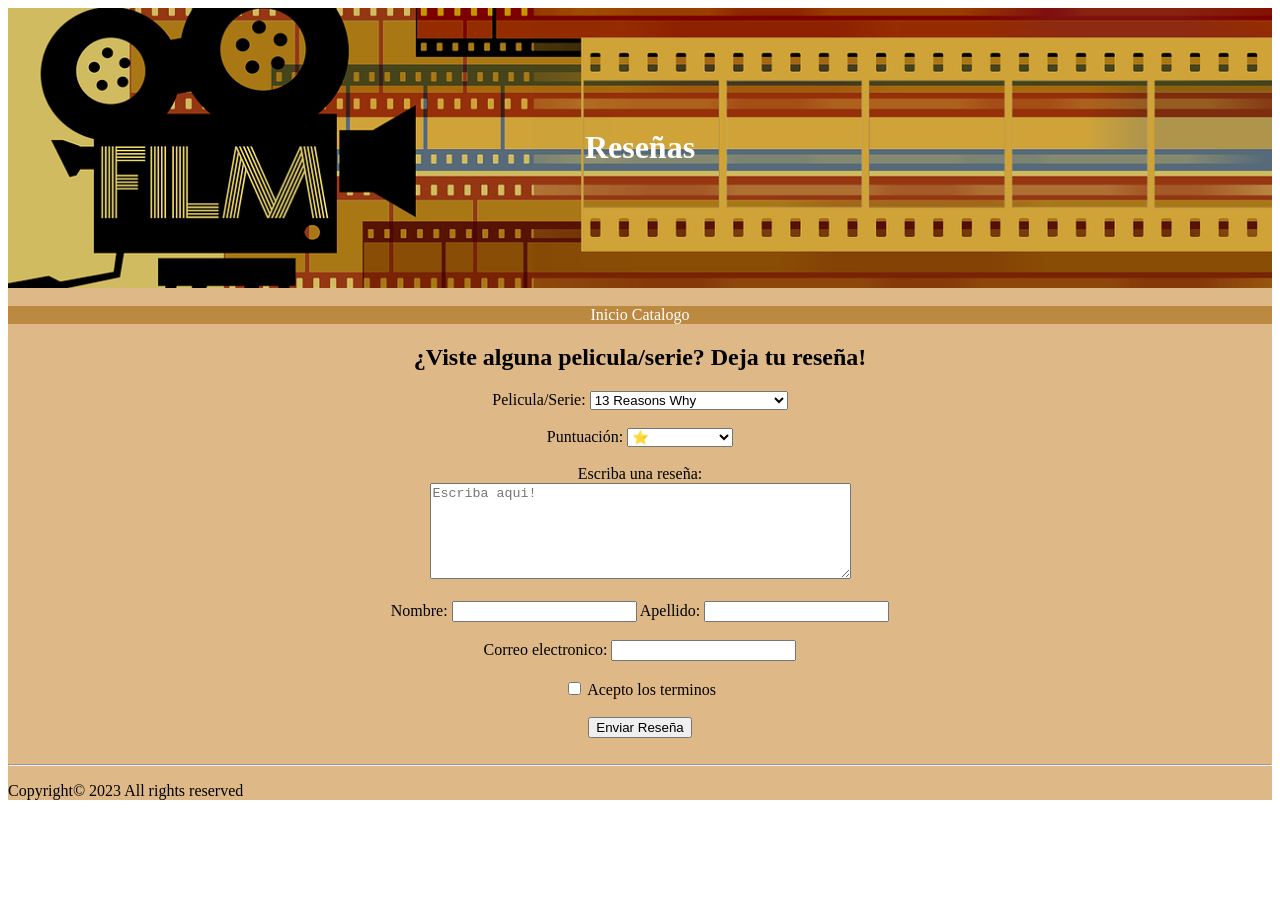
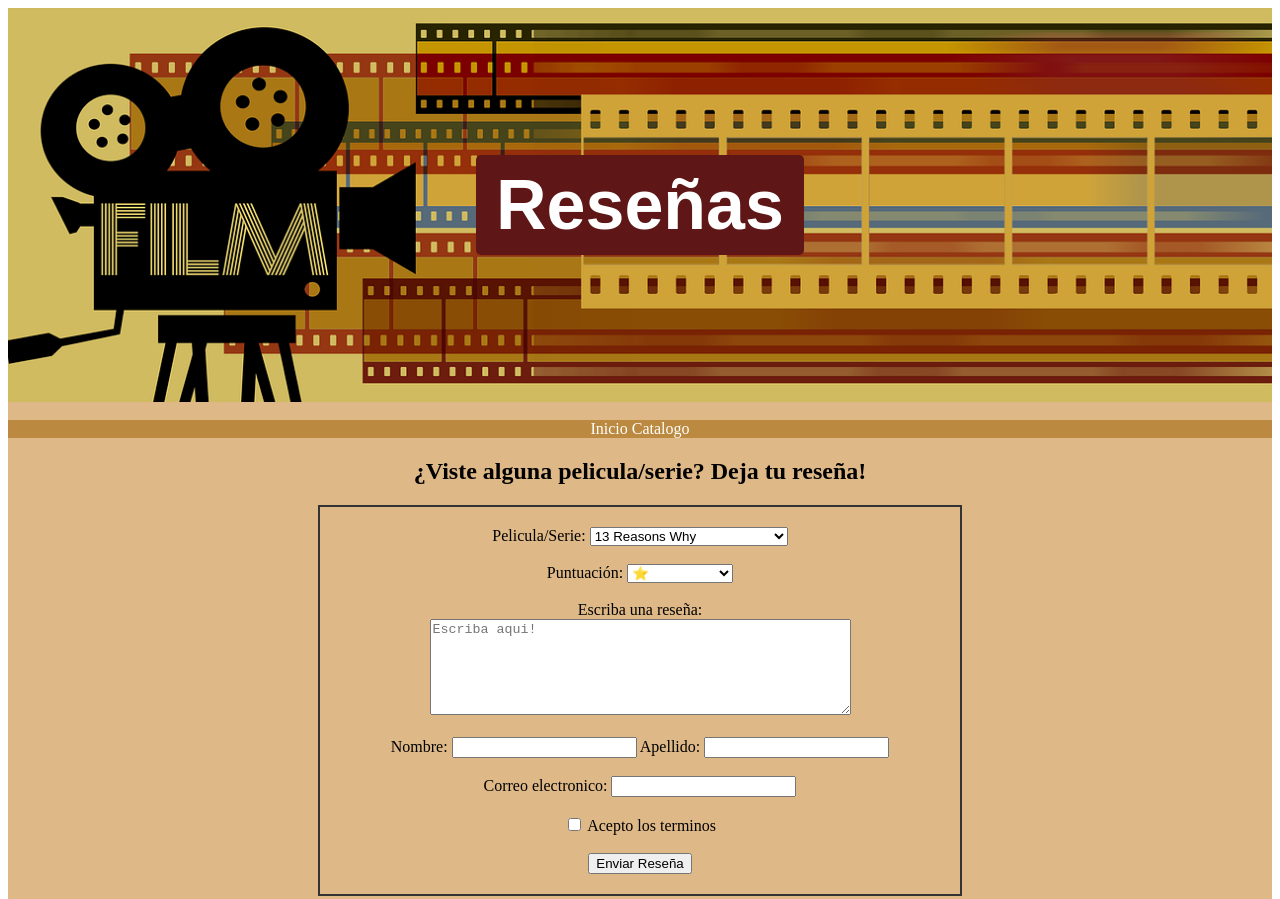
Before and after one commit to agustinrasero/TP1-AW1, a website: page reseñas.html in a window 1280 px wide. Shown: the top 899 px of the page. Before the commit the page ends 816 px from the top, so only its background shows below. Drawn offline with Linux system fonts and the light colour scheme.

Commit message:
segunda version

```diff
--- a/reseñas.html
+++ b/reseñas.html
@@ -8,7 +8,7 @@
 </head>
 <body>
     <header id="encabezado">
-        <h1>Reseñas</h1>
+        <h1 id="titulo">Reseñas</h1>
     </header>
 
     <main>
@@ -18,6 +18,7 @@
             <a class="hv"href="catalogo.html">Catalogo</a>
         </div>
         <h2>¿Viste alguna pelicula/serie? Deja tu reseña!</h2>
+        <div class="box">
             <form id="Formulario">
                 <label>Pelicula/Serie:</label>
                 <select>
@@ -61,6 +62,7 @@
                 <br>
                 <button>Enviar Reseña</button>
             </form>
+        </div>
     </main>
 
     <footer>
--- a/style_catalogo.css
+++ b/style_catalogo.css
@@ -37,3 +37,18 @@ main{
 footer{
     background-color: burlywood;
 }
+
+#titulo {
+    text-align: center; /* Centra el contenido horizontalmente */
+    background-color: #f2f2f2;
+    padding: 20px;
+  }
+  #titulo{
+    display: inline-block; /* Permite que el título se comporte como un bloque en línea */
+    background-color: #5e1616;
+    color: #fff;
+    padding: 10px 20px;
+    border-radius: 5px;
+    font-size: 70px;
+    font-family: 'Mukta', sans-serif;
+  }
--- a/style_index.css
+++ b/style_index.css
@@ -8,7 +8,8 @@
     color: black;
     text-decoration: underline;
     font-weight: bold;
-
+    font-size: 35px;
+    color: #000000ce;
 }
 
 
@@ -121,3 +122,18 @@ footer{
 .Info{
     text-align: center;
 }
+
+#titulo {
+    text-align: center; /* Centra el contenido horizontalmente */
+    background-color: #f2f2f2;
+    padding: 20px;
+  }
+  #titulo{
+    display: inline-block; /* Permite que el título se comporte como un bloque en línea */
+    background-color: #5e1616;
+    color: #fff;
+    padding: 10px 20px;
+    border-radius: 5px;
+    font-size: 70px;
+    font-family: 'Mukta', sans-serif;
+  }
--- a/style_reseñas.css
+++ b/style_reseñas.css
@@ -33,7 +33,7 @@ h2{
     background-image: url('Multimedia/banner.png'); /* Reemplaza 'ruta-de-tu-imagen.jpg' con la ruta de tu imagen de fondo */
     background-size: cover; /* Ajusta el tamaño de la imagen al encabezado */
     background-position: center; /* Centra la imagen de fondo horizontalmente */
-    color: white; /* Color del texto en el encabezado (para que sea legible) */
+    color: rgb(0, 0, 0); /* Color del texto en el encabezado (para que sea legible) */
     text-align: center; /* Centra el texto en el encabezado */
     padding: 100px 0; /* Espaciado interno arriba y abajo para el contenido del encabezado */
 }
@@ -45,3 +45,27 @@ main{
 footer{
     background-color: burlywood;
 }
+
+#titulo {
+    text-align: center; /* Centra el contenido horizontalmente */
+    background-color: #f2f2f2;
+    padding: 20px;
+  }
+  #titulo{
+    display: inline-block; /* Permite que el título se comporte como un bloque en línea */
+    background-color: #5e1616;
+    color: #fff;
+    padding: 10px 20px;
+    border-radius: 5px;
+    font-size: 70px;
+    font-family: 'Mukta', sans-serif;
+  }
+
+  .box{
+    margin:0 auto;
+    width:600px;
+    padding:20px;
+    background:#f9f9f9;
+    border:2px solid #333;
+    background-color: burlywood;
+    }
```
Also changed, not shown: index.html (+1 -5 lines). Lines whose indentation alone changed are shown as unchanged.
